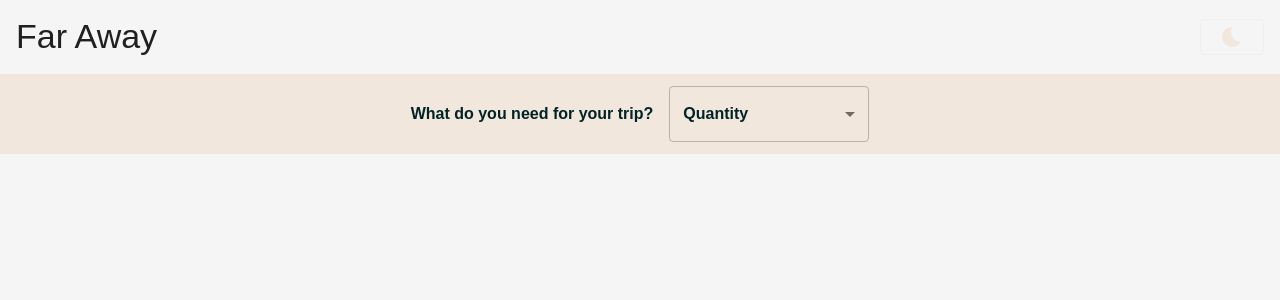
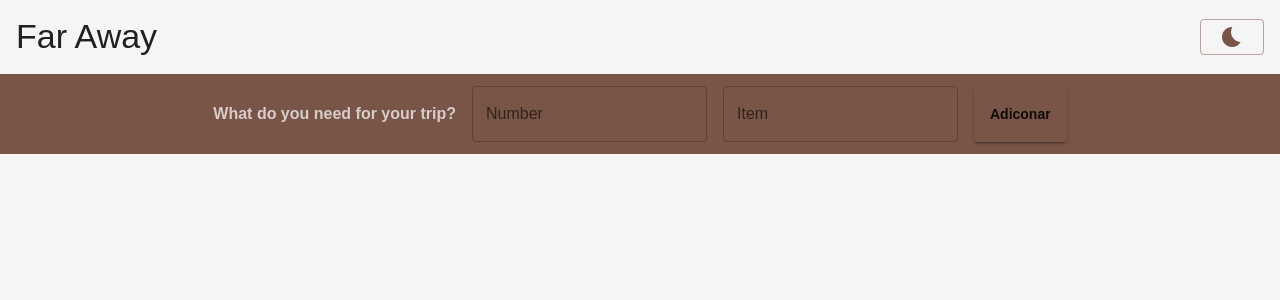
Before and after one commit to viquitorms/React, a React (Vite) app in the folder far-away/: page / in a window 1280 px wide. Shown: the top 300 px of the page. Built offline with nearby package versions, Linux system fonts and the light colour scheme.

Commit message:
adding buttons

```diff
--- a/far-away/src/components/SubHeader.tsx
+++ b/far-away/src/components/SubHeader.tsx
@@ -1,40 +1,31 @@
-import * as React from 'react';
 import '../assets/css/Header.css'
-import { Box, Typography } from "@mui/material";
-import InputLabel from '@mui/material/InputLabel';
-import MenuItem from '@mui/material/MenuItem';
-import FormControl from '@mui/material/FormControl';
-import Select, { SelectChangeEvent } from '@mui/material/Select';
+import { Box, Button, TextField, Typography } from "@mui/material";
 
 function SubHeader() {
 
-    const [age, setAge] = React.useState('');
-
-    const handleChange = (event: SelectChangeEvent) => {
-        setAge(event.target.value as string);
-    };
-
     return (
         <Box className="header" sx={{ backgroundColor: 'primary.main', height: 80, justifyContent: 'center', gap: 2 }}>
-            <Typography variant="body1" color='secondary.main' sx={{ fontWeight: 'Bold' }}>
+            <Typography variant="body1" color='primary.light' sx={{ fontWeight: 'Bold' }}>
                 What do you need for your trip?
             </Typography>
-            <Box width={200}>
-                <FormControl fullWidth >
-                    <InputLabel id="demo-simple-select-label" sx={{ color: 'secondary.main', fontWeight: 'Bold' }}>Quantity</InputLabel>
-                    <Select
-                        labelId="demo-simple-select-label"
-                        id="demo-simple-select"
-                        value={age}
-                        label="Age"
-                        onChange={handleChange}
-                        sx={{ color: 'secondary.main', fontWeight: 'Bold' }}
-                    >
-                        <MenuItem value={1}>1</MenuItem>
-                        <MenuItem value={2}>2</MenuItem>
-                        <MenuItem value={3}>3</MenuItem>
-                    </Select>
-                </FormControl>
+            <Box display={'flex'} gap={2}>
+                <TextField
+                    label="Number"
+                    type="number"
+                    color="primary.light"
+                />
+                <TextField
+                    label="Item"
+                    type="text"
+                    color="primary.light"
+                />
+                <Button
+                    content='Button'
+                    variant="contained"
+                    color="secondary.light"
+                >
+                    Adiconar
+                </Button>
             </Box>
         </Box>
     );
--- a/far-away/src/theme/LightTheme.tsx
+++ b/far-away/src/theme/LightTheme.tsx
@@ -3,8 +3,8 @@ import { createTheme } from "@mui/material/styles";
 const LightTheme = createTheme({
   palette: {
     mode: "light",
-    primary: { main: "#F2E7DC" },
-    secondary: { main: "#012326" },
+    primary: { light: "#d7ccc8", main: "#795548", dark: "#4e342e" },
+    secondary: { light: "#dcedc8", main: "#8bc34a", dark: "#558b2f" },
     background: { default: "#f5f5f5", paper: "#ffffff" },
   },
   typography: {
```
